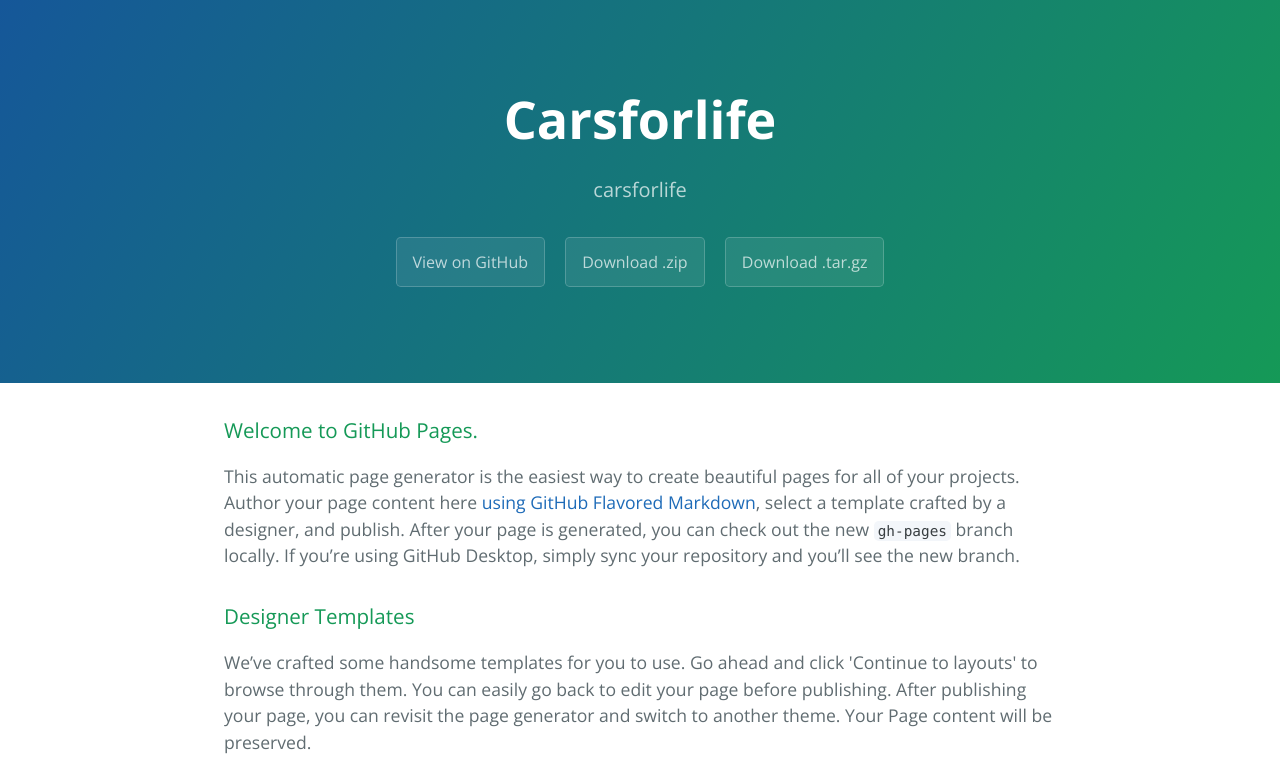
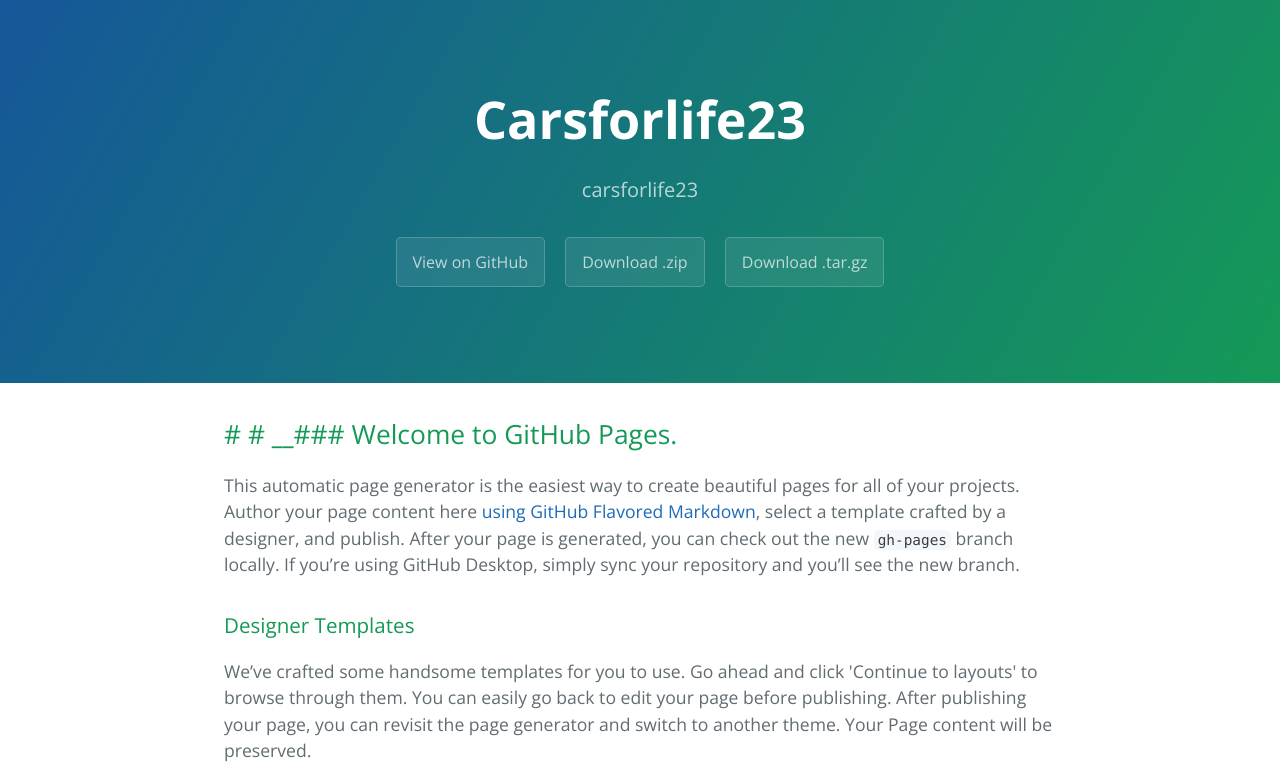
Before and after one commit to carsarelife/carsforlife, a plain HTML site: page index.html in a window 1280 px wide. Shown: the top 784 px of the page. Drawn offline with nearby package versions, Linux system fonts and the light colour scheme.

```diff
--- a/index.html
+++ b/index.html
@@ -2,7 +2,7 @@
 <html lang="en-us">
   <head>
     <meta charset="UTF-8">
-    <title>Carsforlife by carsarelife</title>
+    <title>Carsforlife23 by carsarelife</title>
     <meta name="viewport" content="width=device-width, initial-scale=1">
     <link rel="stylesheet" type="text/css" href="stylesheets/normalize.css" media="screen">
     <link href='https://fonts.googleapis.com/css?family=Open+Sans:400,700' rel='stylesheet' type='text/css'>
@@ -11,16 +11,16 @@
   </head>
   <body>
     <section class="page-header">
-      <h1 class="project-name">Carsforlife</h1>
-      <h2 class="project-tagline">carsforlife</h2>
-      <a href="https://github.com/carsarelife/carsforlife" class="btn">View on GitHub</a>
-      <a href="https://github.com/carsarelife/carsforlife/zipball/master" class="btn">Download .zip</a>
-      <a href="https://github.com/carsarelife/carsforlife/tarball/master" class="btn">Download .tar.gz</a>
+      <h1 class="project-name">Carsforlife23</h1>
+      <h2 class="project-tagline">carsforlife23</h2>
+      <a href="https://github.com/carsarelife/carsforlife23" class="btn">View on GitHub</a>
+      <a href="https://github.com/carsarelife/carsforlife23/zipball/master" class="btn">Download .zip</a>
+      <a href="https://github.com/carsarelife/carsforlife23/tarball/master" class="btn">Download .tar.gz</a>
     </section>
 
     <section class="main-content">
-      <h3>
-<a id="welcome-to-github-pages" class="anchor" href="#welcome-to-github-pages" aria-hidden="true"><span class="octicon octicon-link"></span></a>Welcome to GitHub Pages.</h3>
+      <h2>
+<a id="--__-welcome-to-github-pages" class="anchor" href="#--__-welcome-to-github-pages" aria-hidden="true"><span class="octicon octicon-link"></span></a># # <strong>__</strong>### Welcome to GitHub Pages.</h2>
 
 <p>This automatic page generator is the easiest way to create beautiful pages for all of your projects. Author your page content here <a href="https://guides.github.com/features/mastering-markdown/">using GitHub Flavored Markdown</a>, select a template crafted by a designer, and publish. After your page is generated, you can check out the new <code>gh-pages</code> branch locally. If you’re using GitHub Desktop, simply sync your repository and you’ll see the new branch.</p>
 
@@ -45,7 +45,7 @@
 <p>Having trouble with Pages? Check out our <a href="https://help.github.com/pages">documentation</a> or <a href="https://github.com/contact">contact support</a> and we’ll help you sort it out.</p>
 
       <footer class="site-footer">
-        <span class="site-footer-owner"><a href="https://github.com/carsarelife/carsforlife">Carsforlife</a> is maintained by <a href="https://github.com/carsarelife">carsarelife</a>.</span>
+        <span class="site-footer-owner"><a href="https://github.com/carsarelife/carsforlife23">Carsforlife23</a> is maintained by <a href="https://github.com/carsarelife">carsarelife</a>.</span>
 
         <span class="site-footer-credits">This page was generated by <a href="https://pages.github.com">GitHub Pages</a> using the <a href="https://github.com/jasonlong/cayman-theme">Cayman theme</a> by <a href="https://twitter.com/jasonlong">Jason Long</a>.</span>
       </footer>
```
Also changed, not shown: params.json (+1 -1 lines).
